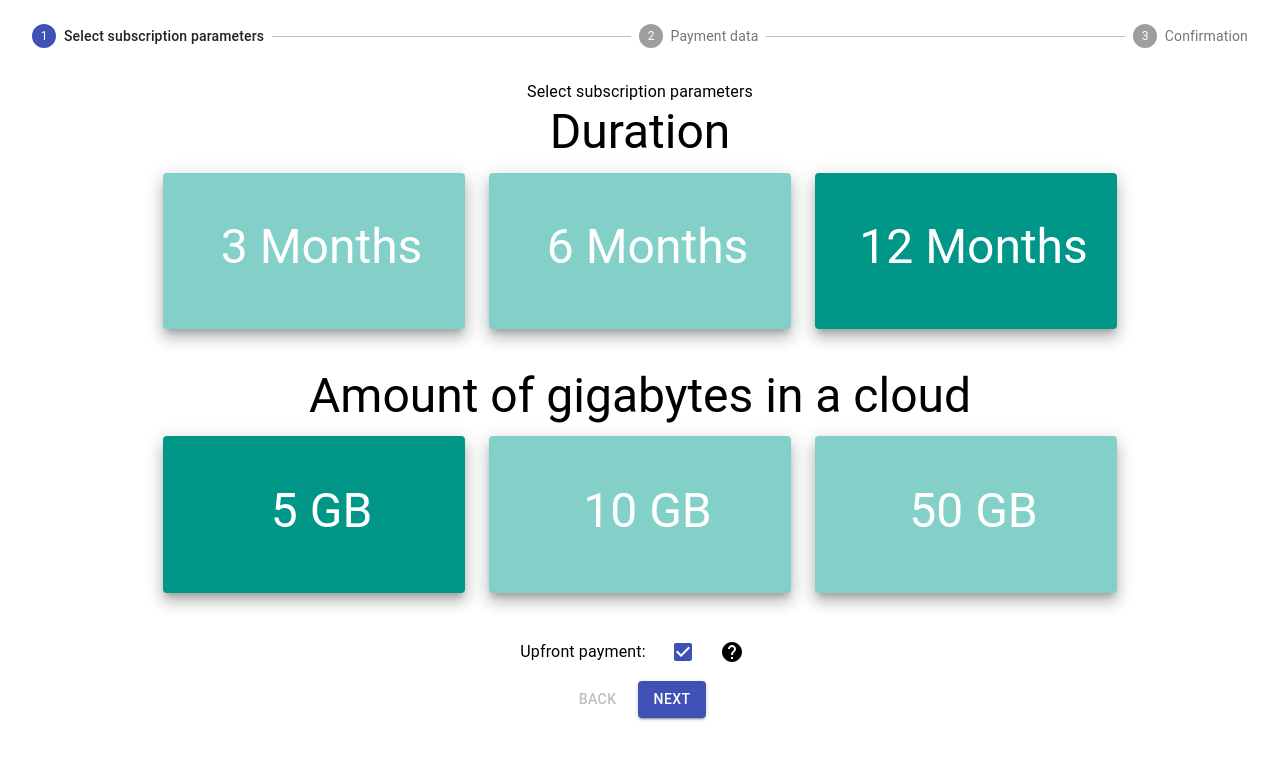
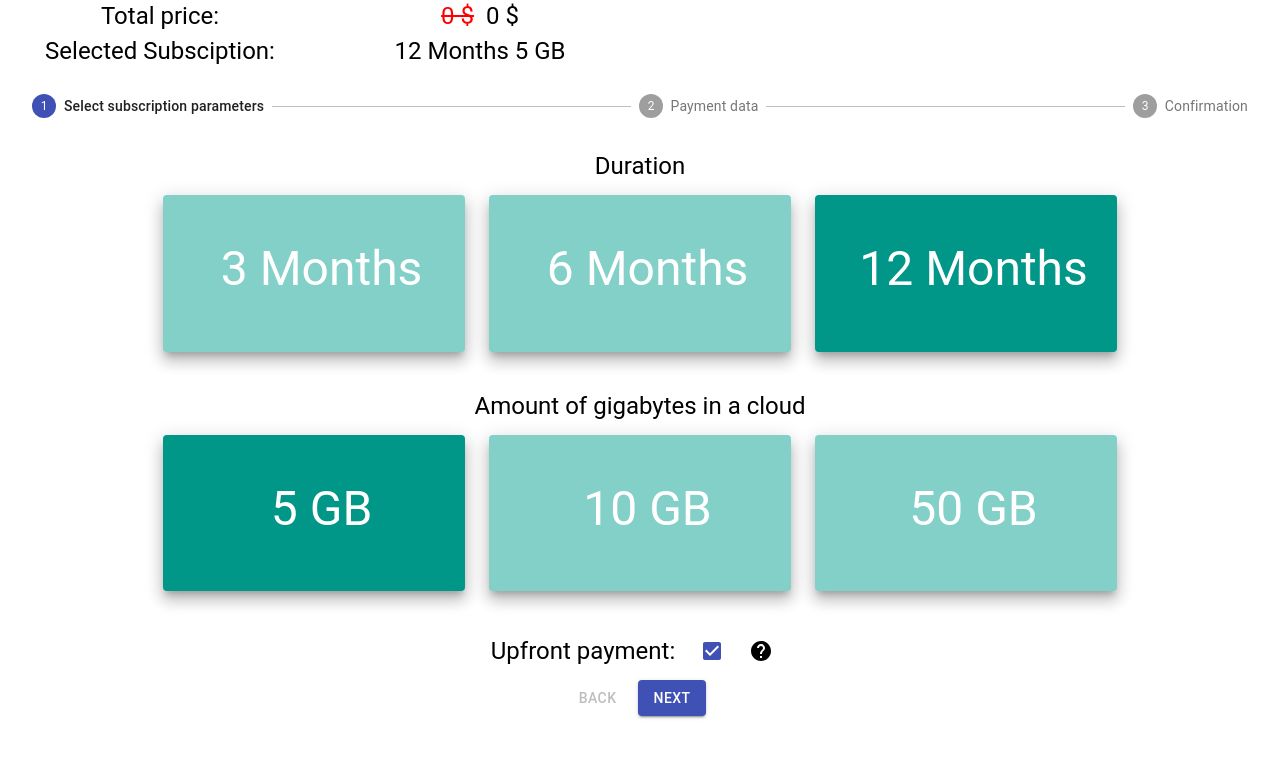
Before and after one commit to nikossoftwaredev/qdrant-interview, a React (Create React App) app: page / in a window 1280 px wide. Both pictures are taken after a click on the element 682 px from the left and 652 px from the top of the page. Shown: the top 760 px of the page. Built offline with nearby package versions, Linux system fonts and the light colour scheme; no server answers.

Commit message:
added ui redux

```diff
--- a/public/index.html
+++ b/public/index.html
@@ -25,6 +25,11 @@
       Learn how to configure a non-root public URL by running `npm run build`.
     -->
     <title>React App</title>
+    <style>
+      html {
+        font-family: Verdana !important;
+      }
+    </style>
   </head>
   <body>
     <noscript>You need to enable JavaScript to run this app.</noscript>
--- a/src/App.js
+++ b/src/App.js
@@ -1,5 +1,4 @@
 import React from "react";
-import logo from "./logo.svg";
 import "./App.css";
 import PaymentPage from "./pages/PaymentPage";
 
--- a/src/components/SubsciptionCard.js
+++ b/src/components/SubsciptionCard.js
@@ -1,14 +1,19 @@
 import { CardContent, Grid, Typography } from "@material-ui/core";
 import React from "react";
+import { useDispatch } from "react-redux";
+import { setUIProperty } from "../redux/slices/uiSlice";
 import { BodyWithPadding, StyledCard } from "../styles/genericStyles";
 
-const SubscriptionCard = ({ text, value, selectedValue, setSelectedValue }) => {
+const SubscriptionCard = ({ text, value, selectedValue, valueName }) => {
+  const dispatch = useDispatch();
   return (
     <Grid item xs={3}>
       <StyledCard
         elevation={10}
         selected={selectedValue === value}
-        onClick={() => setSelectedValue(value)}
+        onClick={() =>
+          dispatch(setUIProperty({ name: valueName, value: value }))
+        }
       >
         <BodyWithPadding padding="10% 0% 10% 5%">
           <CardContent>
--- a/src/components/SubscriptionCardList.js
+++ b/src/components/SubscriptionCardList.js
@@ -1,12 +1,22 @@
 import { Grid, Typography } from "@material-ui/core";
-import React, { useState } from "react";
+import React, { useEffect } from "react";
+import { useDispatch, useSelector } from "react-redux";
+import { getUIProperty, setUIProperty } from "../redux/slices/uiSlice";
 import SubscriptionCard from "./SubsciptionCard";
 
-const SubscriptionCardList = ({ cards }) => {
-  const [selectedValue, setSelectedValue] = useState(cards.defaultValue);
+const SubscriptionCardList = ({ cards, valueName }) => {
+  const dispatch = useDispatch();
+  const selectedValue =
+    useSelector((state) => getUIProperty(state, valueName)) ||
+    cards.defaultValue;
+
+  useEffect(() => {
+    dispatch(setUIProperty({ name: valueName, value: cards.defaultValue }));
+  }, []);
+
   return (
     <div style={{ marginBottom: "3%" }}>
-      <Typography style={{ marginBottom: "1%" }} variant="h3" align="center">
+      <Typography style={{ marginBottom: "1%" }} variant="h5" align="center">
         {cards.title}
       </Typography>
       <Grid spacing={3} container justify="center" align="center">
@@ -15,7 +25,7 @@ const SubscriptionCardList = ({ cards }) => {
             text={cards.text}
             value={value}
             selectedValue={selectedValue}
-            setSelectedValue={setSelectedValue}
+            valueName={valueName}
           />
         ))}
       </Grid>
--- /dev/null
+++ b/src/components/TotalPrice.js
@@ -0,0 +1,76 @@
+import { Grid, Typography } from "@material-ui/core";
+import React from "react";
+import { useSelector } from "react-redux";
+import { getUIProperty } from "../redux/slices/uiSlice";
+import { getApiResource } from "../redux/slices/apiSlice";
+
+const calculateTotalPrice = (duration, storage, prices) => {
+  if (prices && prices.subscription_plans) {
+    const plan = prices.subscription_plans.find(
+      (plan) => plan.duration_months === duration
+    );
+
+    console.log(prices.subscription_plans);
+    const costPerGB = plan.price_usd_per_gb;
+
+    return storage * costPerGB;
+  }
+
+  return 0;
+};
+
+const TotalPrice = () => {
+  const duration = useSelector((state) => getUIProperty(state, "duration"));
+  const storage = useSelector((state) => getUIProperty(state, "storage"));
+  const discount = useSelector((state) => getUIProperty(state, "discount"));
+
+  // Prices from api
+  const prices = useSelector((state) => getApiResource(state, "prices"));
+
+  return (
+    <div style={{ width: "100%", position: "sticky" }}>
+      <Grid container justify="center" direction="column">
+        <Grid container item xs={6}>
+          <Grid item xs={6}>
+            <Typography variant="h5">Total price: </Typography>
+          </Grid>
+          <Grid item xs={6}>
+            <Typography
+              style={{ marginBottom: "1%" }}
+              variant="h5"
+              align="center"
+            >
+              {discount ? (
+                <>
+                  <del style={{ color: "red" }}>
+                    {`${calculateTotalPrice(duration, storage, prices)} $`}
+                  </del>
+                  &nbsp;
+                  {` ${calculateTotalPrice(duration, storage, prices) * 0.9} $`}
+                </>
+              ) : (
+                <>{`${calculateTotalPrice(duration, storage, prices)} $`}</>
+              )}
+            </Typography>
+          </Grid>
+        </Grid>
+        <Grid container item xs={6}>
+          <Grid item xs={6}>
+            <Typography variant="h5">Selected Subsciption: </Typography>
+          </Grid>
+          <Grid item xs={6}>
+            <Typography
+              style={{ marginBottom: "1%" }}
+              variant="h5"
+              align="center"
+            >
+              {`${duration} Months ${storage} GB`}
+            </Typography>
+          </Grid>
+        </Grid>
+      </Grid>
+    </div>
+  );
+};
+
+export default TotalPrice;
--- a/src/components/UpfrontPayment.js
+++ b/src/components/UpfrontPayment.js
@@ -2,16 +2,23 @@ import React, { useState } from "react";
 import { Checkbox, Tooltip, Typography } from "@material-ui/core";
 import HelpIcon from "@material-ui/icons/Help";
 import { Space } from "../styles/genericStyles";
+import { useDispatch, useSelector } from "react-redux";
+import { getUIProperty, setUIProperty } from "../redux/slices/uiSlice";
 
 const UpfrontPayment = () => {
-  const [checked, setChecked] = useState(false);
+  const dispatch = useDispatch();
+
+  const checked =
+    useSelector((state) => getUIProperty(state, "discount")) || false;
+
   const handleChange = (event) => {
-    setChecked(event.target.checked);
+    dispatch(setUIProperty({ name: "discount", value: event.target.checked }));
   };
 
+  console.log(checked);
   return (
     <Space>
-      <Typography>Upfront payment:</Typography>
+      <Typography variant="h5">Upfront payment:</Typography>
       <Checkbox
         checked={checked}
         onChange={handleChange}
--- a/src/components/steps/Step1.js
+++ b/src/components/steps/Step1.js
@@ -1,5 +1,4 @@
 import React from "react";
-import { Typography } from "@material-ui/core";
 import SubscriptionCardList from "../SubscriptionCardList";
 import UpfrontPayment from "../UpfrontPayment";
 
@@ -19,9 +18,8 @@ const gigabyte = {
 const Step1 = () => {
   return (
     <div>
-      <Typography>Select subscription parameters</Typography>
-      <SubscriptionCardList cards={duration} />
-      <SubscriptionCardList cards={gigabyte} />
+      <SubscriptionCardList cards={duration} valueName="duration" />
+      <SubscriptionCardList cards={gigabyte} valueName="storage" />
       <UpfrontPayment />
     </div>
   );
--- a/src/pages/PaymentPage.js
+++ b/src/pages/PaymentPage.js
@@ -1,6 +1,7 @@
 import React, { useEffect } from "react";
 import { useDispatch } from "react-redux";
 import PaymentSteps from "../components/PaymentSteps";
+import TotalPrice from "../components/TotalPrice";
 import { apiGET } from "../redux/slices/apiSlice";
 
 const PaymentPage = () => {
@@ -17,6 +18,7 @@ const PaymentPage = () => {
 
   return (
     <div>
+      <TotalPrice />
       <PaymentSteps />
     </div>
   );
--- /dev/null
+++ b/src/redux/slices/uiSlice.js
@@ -0,0 +1,20 @@
+import { createSlice } from "@reduxjs/toolkit";
+
+const initialState = {};
+
+const uiSlice = createSlice({
+  name: "ui",
+  initialState,
+  reducers: {
+    setUIProperty(state, action) {
+      const { name } = action.payload;
+      const { value } = action.payload;
+      state[name] = value;
+    },
+  },
+});
+
+export const { setUIProperty } = uiSlice.actions;
+export const getUIProperty = (state, name) => state.ui[name];
+
+export default uiSlice.reducer;
--- a/src/redux/store.js
+++ b/src/redux/store.js
@@ -1,8 +1,10 @@
 import { configureStore } from "@reduxjs/toolkit";
 import apiReducer from "./slices/apiSlice";
+import uiReducer from "./slices/uiSlice";
 
 export const store = configureStore({
   reducer: {
     api: apiReducer,
+    ui: uiReducer,
   },
 });
```
Also changed, not shown: 1 other file (tests, documents, lock files or other folders).
